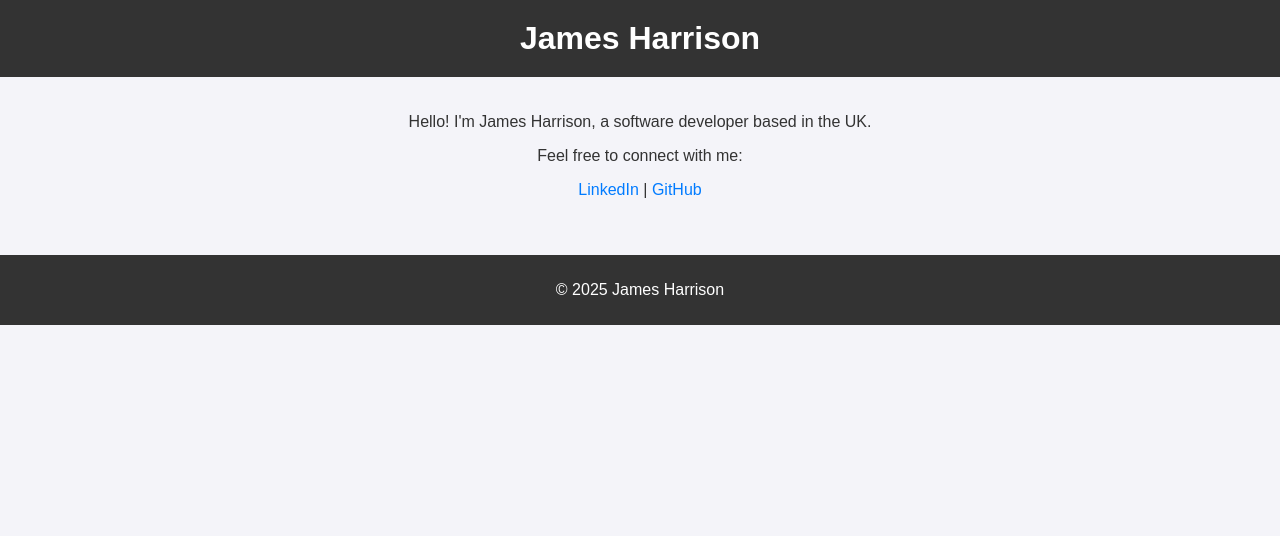
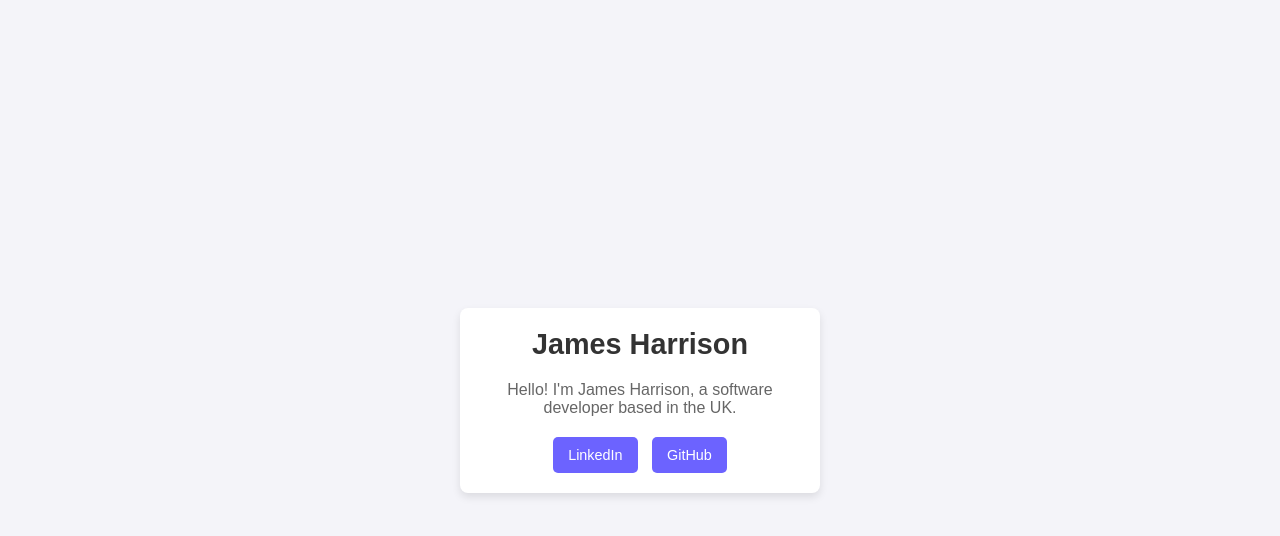
Before and after one commit to jjlharrison/www, a plain HTML site: page index.html in a window 1280 px wide. Drawn offline with Linux system fonts and the light colour scheme.

Commit message:
Restyle homepage

```diff
--- a/index.html
+++ b/index.html
@@ -6,53 +6,72 @@
     <title>James Harrison - Profile</title>
     <style>
         body {
-            font-family: Arial, sans-serif;
+            font-family: 'Arial', sans-serif;
             margin: 0;
             padding: 0;
+            display: flex;
+            align-items: center;
+            justify-content: center;
+            height: 100vh;
             background-color: #f4f4f9;
             color: #333;
-            text-align: center;
-        }
-        header {
-            background-color: #333;
-            color: #fff;
-            padding: 20px 0;
-        }
-        header h1 {
-            margin: 0;
         }
         main {
-            padding: 20px;
+            background: #fff;
+            padding: 20px 30px;
+            border-radius: 8px;
+            box-shadow: 0 4px 8px rgba(0, 0, 0, 0.1);
+            text-align: center;
+            max-width: 300px;
+            overflow: hidden;
         }
-        a {
-            color: #007bff;
+
+        main h1 {
+            margin: 0 0 20px;
+            font-size: 1.8rem;
+            color: #333;
+        }
+        main p {
+            font-size: 1rem;
+            margin: 10px 0;
+            color: #666;
+        }
+        .links {
+            margin: 20px 0;
+        }
+        .links a {
+            color: #fff;
+            background-color: #6c63ff;
+            padding: 10px 15px;
+            border-radius: 5px;
             text-decoration: none;
+            font-size: 0.9rem;
+            margin: 0 5px;
+            transition: background-color 0.3s;
+            display: inline-block;
         }
-        a:hover {
-            text-decoration: underline;
+        .links a:hover {
+            background-color: #4e4cff;
         }
-        footer {
-            margin-top: 20px;
-            padding: 10px 0;
-            background-color: #333;
-            color: #fff;
+        main > * {
+            margin: 10px 0;
+        }
+        main > *:first-child {
+            margin-top: 0;
+        }
+        main > *:last-child {
+            margin-bottom: 0;
         }
     </style>
 </head>
 <body>
-    <header>
-        <h1>James Harrison</h1>
-    </header>
-    <main>
-        <p>Hello! I'm James Harrison, a software developer based in the UK.</p>
-        <p>Feel free to connect with me:</p>
-        <p>
-            <a href="https://www.linkedin.com/in/jjlharrison/" target="_blank">LinkedIn</a> |
-            <a href="https://github.com/jjlharrison" target="_blank">GitHub</a>
-        </p>
-    </main>
-    <footer>
-        <p>&copy; 2025 James Harrison</p>
-    </footer>
+<main class="card">
+    <h1>James Harrison</h1>
+    <p>Hello! I'm James Harrison, a software developer based in the UK.</p>
+    <div class="links">
+        <a href="https://www.linkedin.com/in/jjlharrison/" target="_blank">LinkedIn</a>
+        <a href="https://github.com/jjlharrison" target="_blank">GitHub</a>
+    </div>
+</main>
 </body>
 </html>
```
